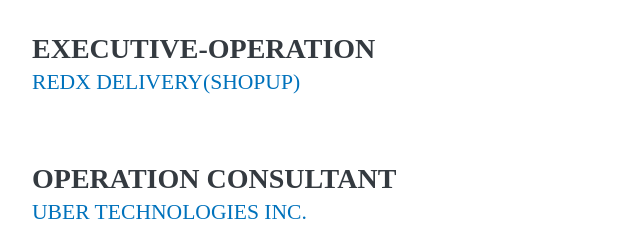
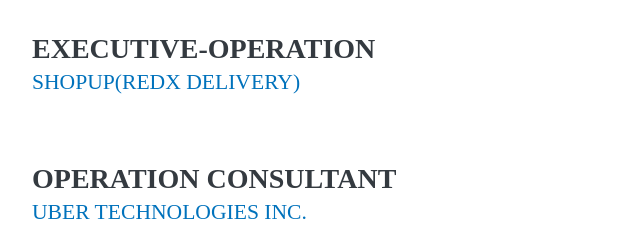
Before and after one commit to kaziRohanUddin/kaziRohanUddin.github.io, a plain HTML site: page index.html in a window 1280 px wide. Shown: the part 965-1205 px from the top of the page, 288-928 px from the left. Drawn offline with nearby package versions, Linux system fonts and the light colour scheme; a web font is replaced by a local one.

Commit message:
Update index.html

```diff
--- a/index.html
+++ b/index.html
@@ -139,7 +139,7 @@
           <div class="resume-item d-flex flex-column flex-md-row mb-5">
             <div class="resume-content mr-auto">
               <h3 class="mb-0">Executive-Operation</h3>
-              <div class="subheading mb-3"><a href="https://redx.com.bd/" target="_blank">REDX Delivery(ShopUp)</a></div>
+              <div class="subheading mb-3"><a href="https://redx.com.bd/" target="_blank">ShopUp(REDX Delivery)</a></div>
               <p></p>
             </div>
             <div class="resume-date text-md-right">
```
